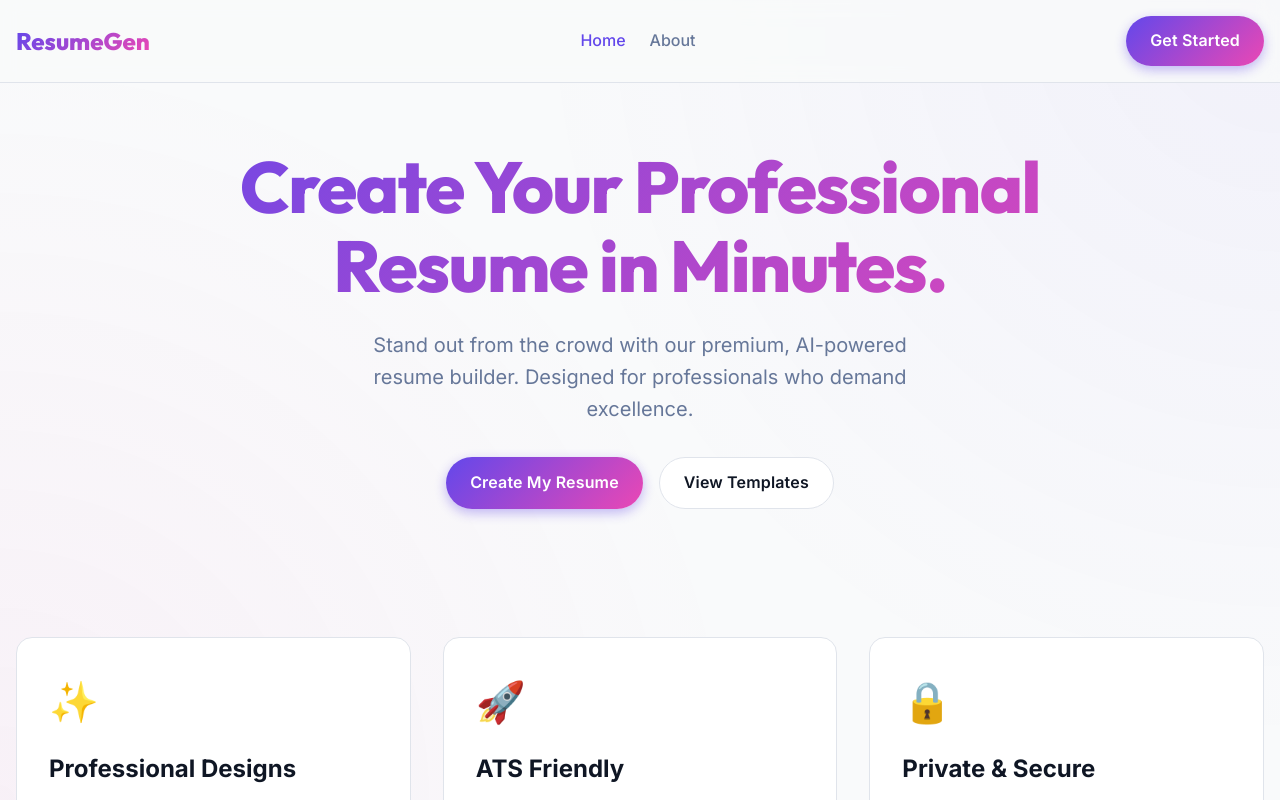
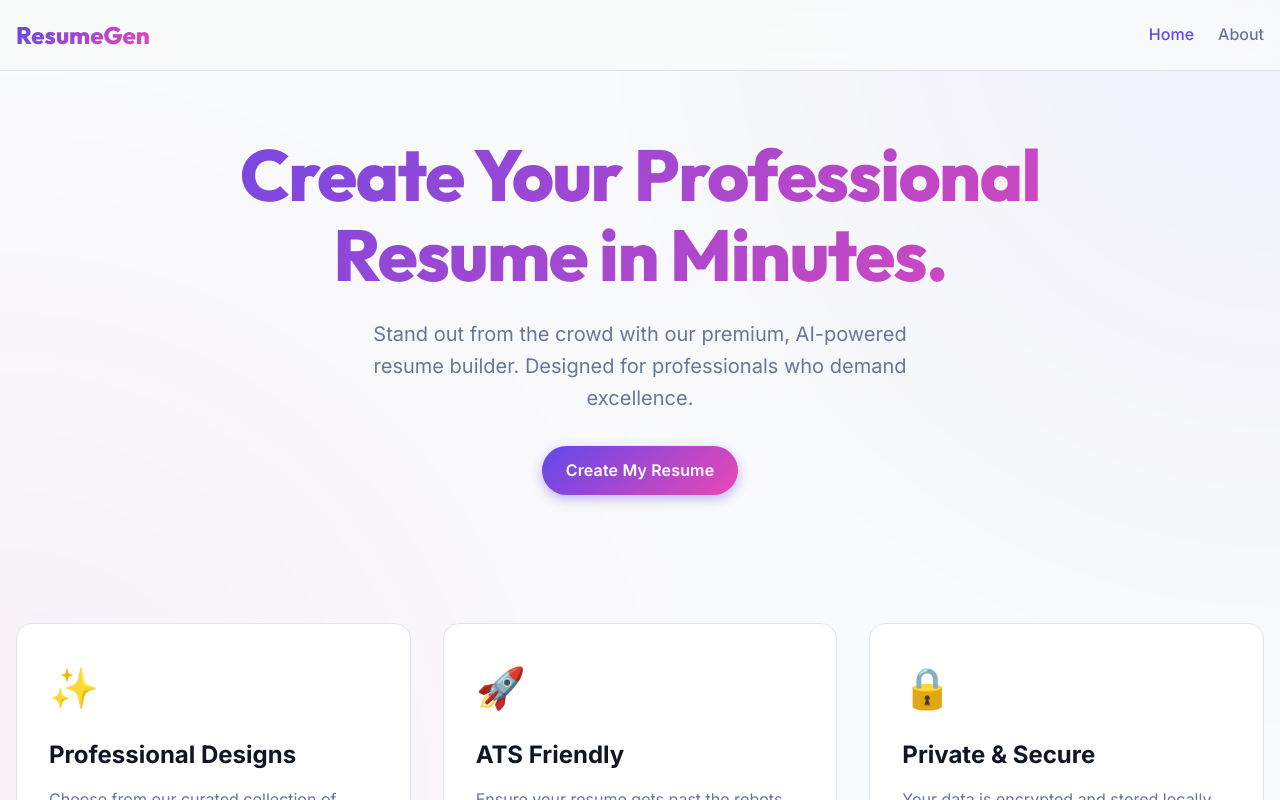
Before and after one commit to GopiAjt/resume-generator, a Vue app: page / in a window 1280 px wide. Shown: the top 800 px of the page. Built offline with nearby package versions, Linux system fonts and the light colour scheme.

Commit message:
feat: Generate clickable LinkedIn and GitHub links in resumes and streamline navigation buttons.

```diff
--- a/src/App.vue
+++ b/src/App.vue
@@ -14,9 +14,9 @@ import { RouterLink, RouterView } from 'vue-router'
         <RouterLink to="/about">About</RouterLink>
       </nav>
 
-      <div class="actions">
+      <!-- <div class="actions">
         <a href="#" class="btn btn-primary">Get Started</a>
-      </div>
+      </div> -->
     </div>
   </header>
 
@@ -80,7 +80,8 @@ nav a {
   transition: color var(--transition-fast);
 }
 
-nav a:hover, nav a.router-link-active {
+nav a:hover,
+nav a.router-link-active {
   color: var(--color-primary);
 }
 
--- a/src/services/gemini.ts
+++ b/src/services/gemini.ts
@@ -88,7 +88,7 @@ Format
 Generate the resume using the following structure:
 
 # [Candidate Name]
-[Location | Email | Phone | LinkedIn | GitHub]
+[Location | Email | Phone | [LinkedIn Link](URL) | [GitHub Link](URL)]
 
 ## PROFESSIONAL SUMMARY
 [2–3 short lines of summary text]
--- a/src/views/CreateResumeView.vue
+++ b/src/views/CreateResumeView.vue
@@ -91,6 +91,8 @@ const downloadPDF = () => {
                 ul { padding-left: 1.25rem; margin-bottom: 10pt; list-style-type: disc; }
                 li { margin-bottom: 5pt; }
                 strong { font-weight: 600; color: #1a202c; }
+                a { color: #2b6cb0; text-decoration: none; }
+                a:hover { text-decoration: underline; }
                 * { -webkit-print-color-adjust: exact; print-color-adjust: exact; }
                 h1, h2, h3, li { page-break-inside: avoid; break-inside: avoid; }
             </style>
@@ -139,6 +141,7 @@ const downloadDOC = () => {
         "p, li { font-size: 10.5pt; color: #2d3748; margin-bottom: 6pt; }" +
         "ul { list-style-type: disc; margin-left: 20px; }" +
         "strong { font-weight: bold; }" +
+        "a { color: #2b6cb0; text-decoration: none; }" +
         "</style></head><body>";
     const footer = "</body></html>";
     const sourceHTML = header + generatedResumeHtml.value + footer;
--- a/src/views/HomeView.vue
+++ b/src/views/HomeView.vue
@@ -15,7 +15,7 @@
 
         <div class="cta-group fade-in" style="animation-delay: 300ms">
           <RouterLink to="/create-resume" class="btn btn-primary">Create My Resume</RouterLink>
-          <a href="#" class="btn btn-secondary">View Templates</a>
+          <!-- <a href="#" class="btn btn-secondary">View Templates</a> -->
         </div>
       </div>
 
```
